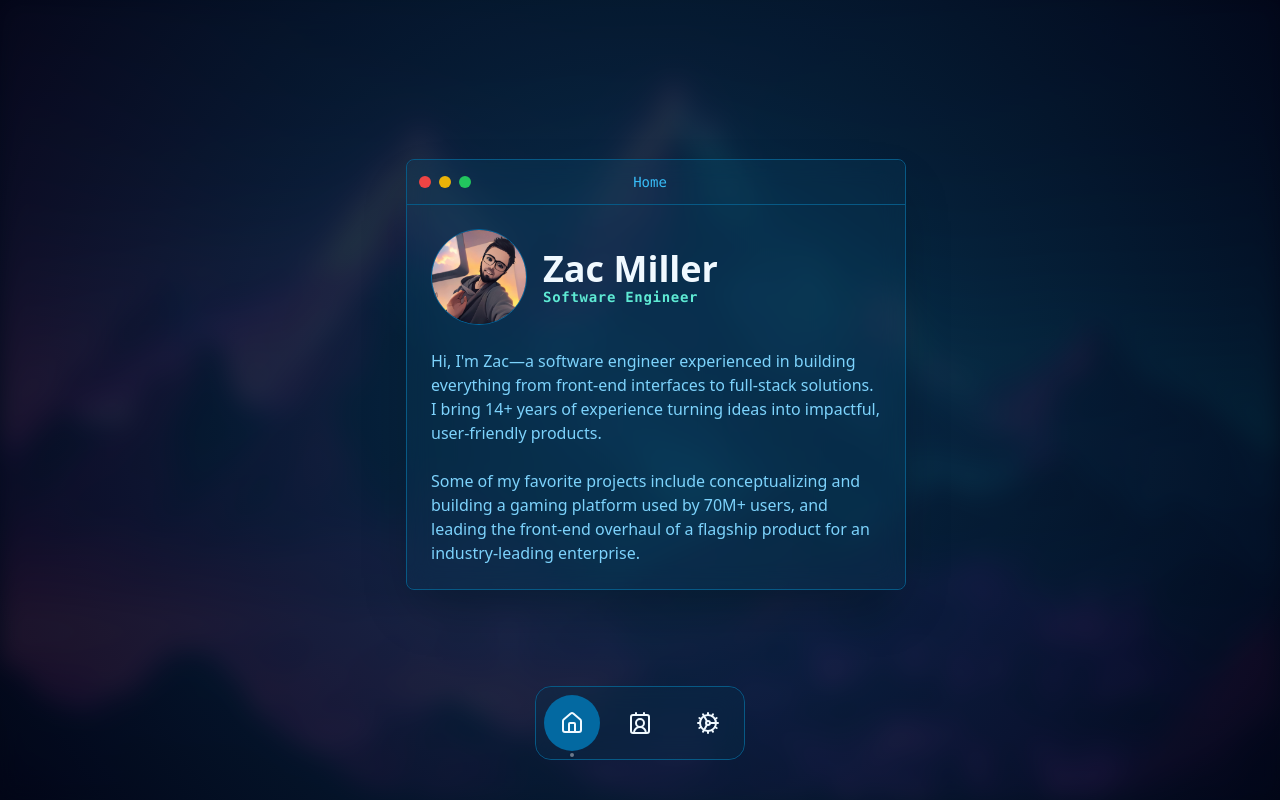
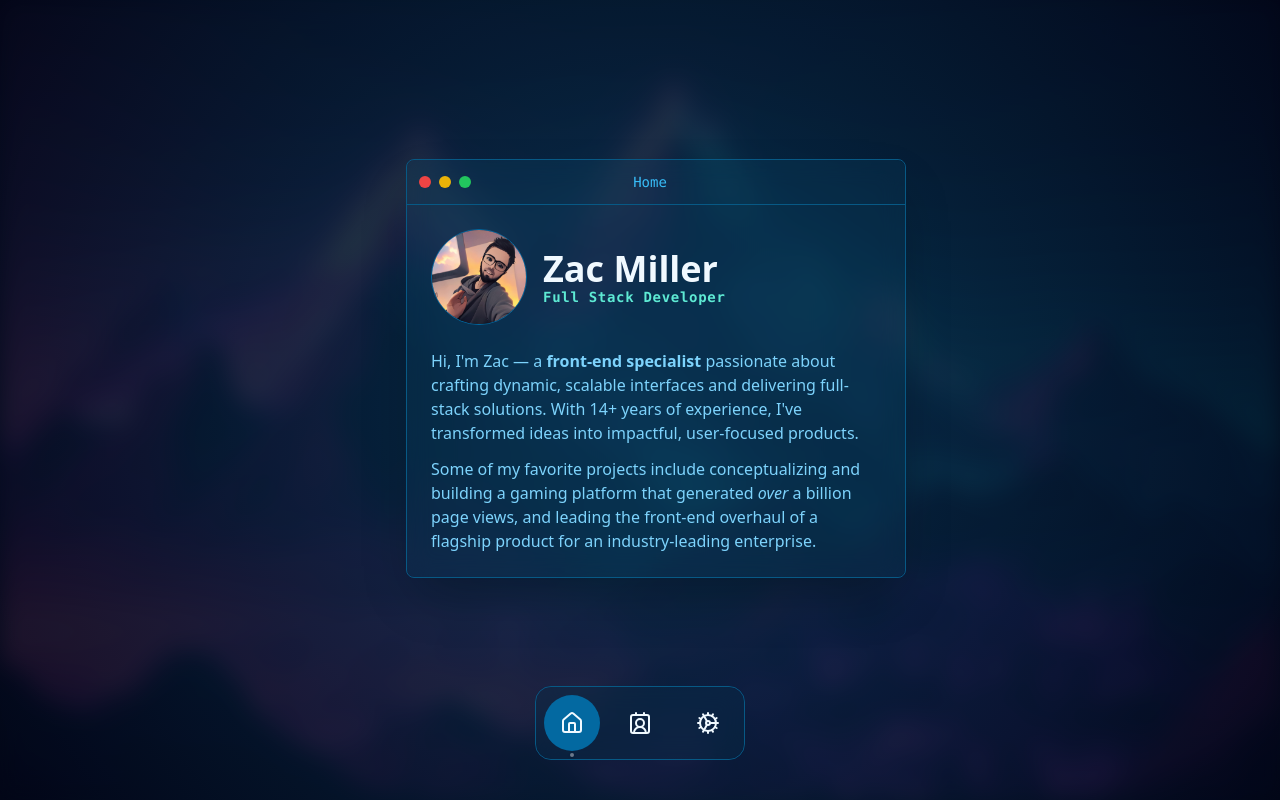
Before and after one commit to zacmiller26/portfolio-by-zac, a Next.js app: page / in a window 1280 px wide. Built offline with nearby package versions, Linux system fonts and the light colour scheme; what tailwindcss-hero-patterns would draw is missing.

Commit message:
refactor(content): clean up text

```diff
--- a/app/components/windows/HomeWindow.tsx
+++ b/app/components/windows/HomeWindow.tsx
@@ -27,17 +27,20 @@ function HomeWindow() {
           </div>
         </div>
       </div>
-      <p className='text-primary-3'>
-        Hi, {"I'm"} {FIRST_NAME}—a software engineer experienced in building
-        everything from front-end interfaces to full-stack solutions. I bring{' '}
-        {totalYearsOfExp}+ years of experience turning ideas into impactful,
-        user-friendly products.
-        <br />
-        <br />
-        Some of my favorite projects include conceptualizing and building a
-        gaming platform used by 70M+ users, and leading the front-end overhaul
-        of a flagship product for an industry-leading enterprise.
-      </p>
+      <div className='text-primary-3 flex flex-col gap-3'>
+        <p>
+          Hi, {"I'm"} {FIRST_NAME} — a <strong>front-end specialist</strong>{' '}
+          passionate about crafting dynamic, scalable interfaces and delivering
+          full-stack solutions. With {totalYearsOfExp}+ years of experience,
+          I've transformed ideas into impactful, user-focused products.
+        </p>
+        <p>
+          Some of my favorite projects include conceptualizing and building a
+          gaming platform that generated <em>over</em> a billion page views, and
+          leading the front-end overhaul of a flagship product for an
+          industry-leading enterprise.
+        </p>
+      </div>
     </div>
   )
 }
--- a/lib/constants.ts
+++ b/lib/constants.ts
@@ -1,4 +1,4 @@
 export const FIRST_NAME = 'Zac'
 export const LAST_NAME = 'Miller'
 export const FULL_NAME = `${FIRST_NAME} ${LAST_NAME}`
-export const TITLE = 'Software Engineer'
+export const TITLE = 'Full Stack Developer'
```
